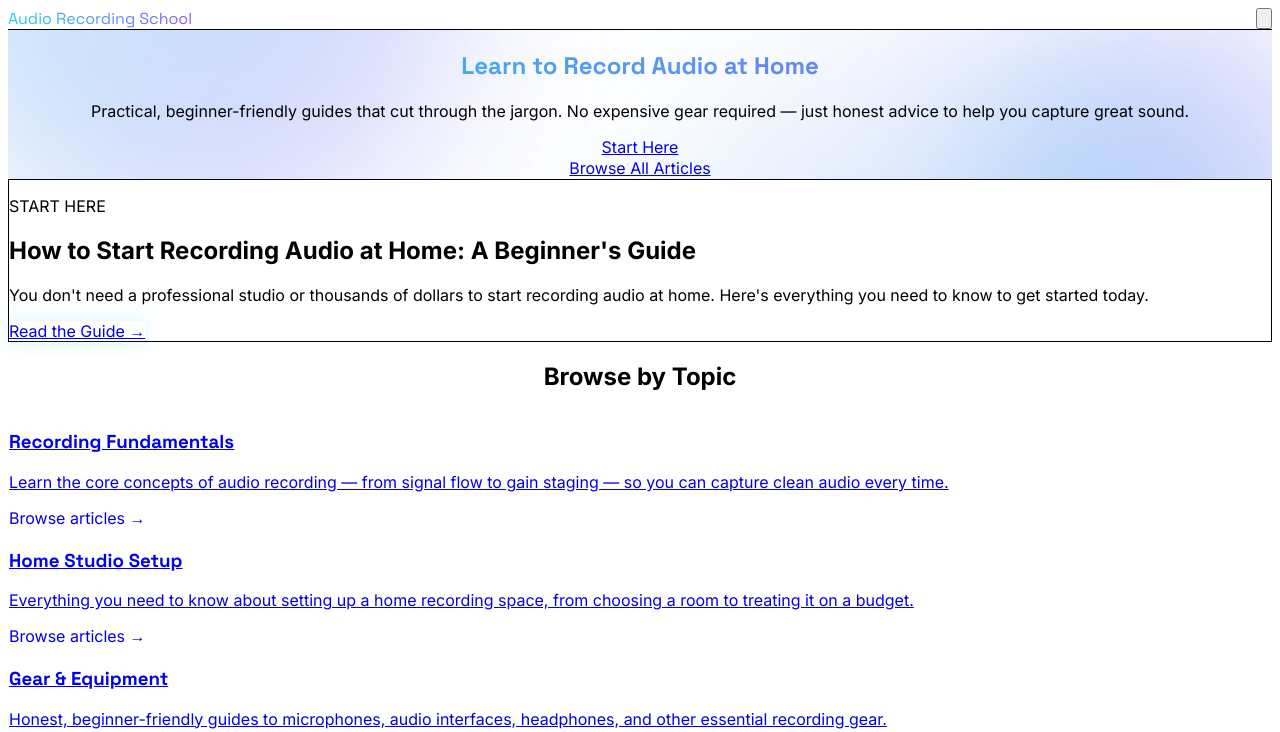
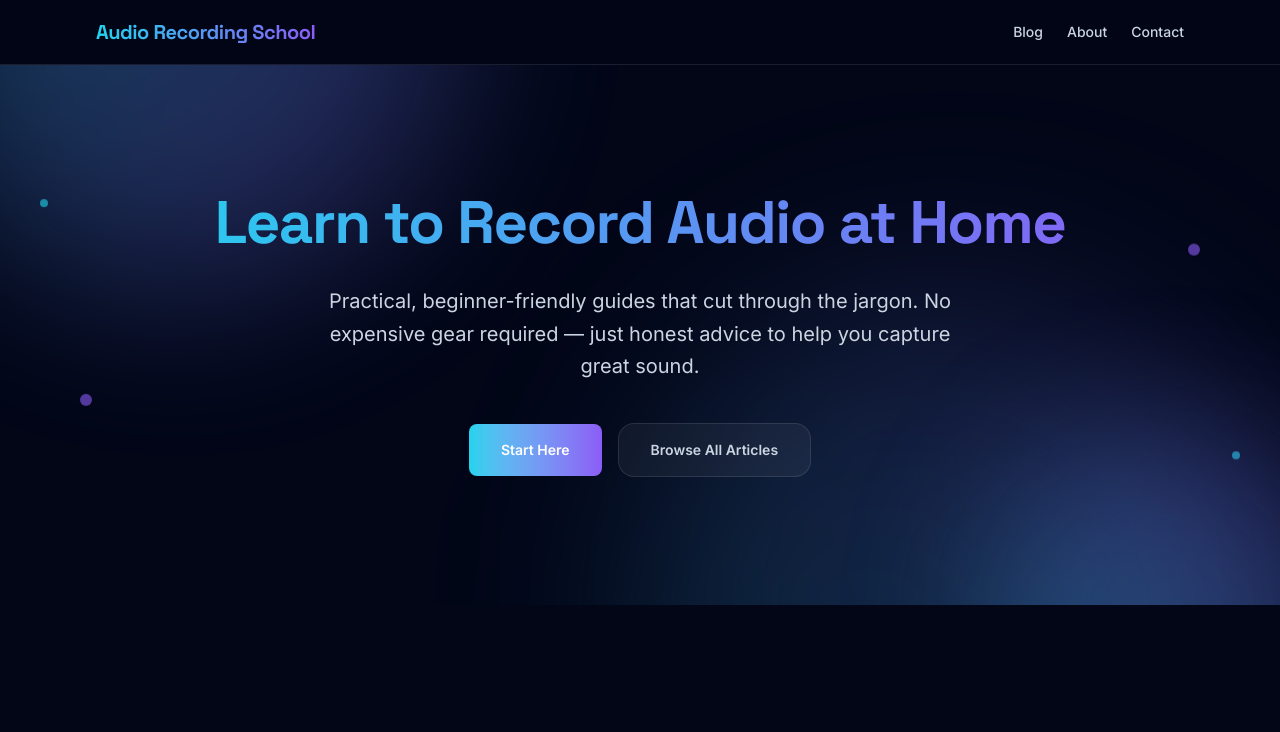
Before and after one commit to TheConflux-Core/audiorecordingschool, a Next.js app: page / in a window 1280 px wide. Shown: the top 732 px of the page. Built offline with nearby package versions, Linux system fonts and the light colour scheme.

Commit message:
chore: remove stale tailwind.config.ts (migrated to CSS @theme in v4)

```diff
--- a/app/globals.css
+++ b/app/globals.css
@@ -1,14 +1,84 @@
-@tailwind base;
-@tailwind components;
-@tailwind utilities;
+@import "tailwindcss";
+@plugin "@tailwindcss/typography";
 
-/* Smooth scroll behavior */
+/* ============================================================
+   TAILWIND V4 THEME CONFIGURATION
+   All custom design tokens live here (not tailwind.config.ts)
+   ============================================================ */
+@theme {
+  /* ---- Custom Colors ---- */
+  --color-slate-300: #cbd5e1;
+  --color-slate-400: #94a3b8;
+  --color-slate-500: #64748b;
+  --color-slate-900: #0f172a;
+  --color-slate-950: #020617;
+  --color-cyan-300: #67e8f9;
+  --color-cyan-400: #22d3ee;
+  --color-cyan-500: #06b6d4;
+  --color-violet-500: #8b5cf6;
+  --color-violet-400: #a78bfa;
+
+  /* ---- Fonts ---- */
+  --font-sans: var(--font-inter), ui-sans-serif, system-ui, sans-serif;
+  --font-heading: var(--font-space-grotesk), ui-sans-serif, system-ui, sans-serif;
+
+  /* ---- Animations ---- */
+  --animate-float: float 6s ease-in-out infinite;
+  --animate-gradient-shift: gradient-shift 8s ease infinite;
+  --animate-fade-up: fade-up 0.6s ease-out forwards;
+  --animate-glow-pulse: glow-pulse 2s ease-in-out infinite;
+
+  /* ---- Typography Plugin Vars (dark mode) ---- */
+  --tw-prose-body: var(--color-slate-300);
+  --tw-prose-headings: #ffffff;
+  --tw-prose-lead: var(--color-slate-400);
+  --tw-prose-links: var(--color-cyan-400);
+  --tw-prose-bold: #ffffff;
+  --tw-prose-counters: var(--color-slate-400);
+  --tw-prose-bullets: var(--color-slate-500);
+  --tw-prose-hr: var(--color-slate-900);
+  --tw-prose-quotes: var(--color-slate-300);
+  --tw-prose-quote-borders: var(--color-cyan-400);
+  --tw-prose-captions: var(--color-slate-400);
+  --tw-prose-code: var(--color-cyan-300);
+  --tw-prose-pre-code: var(--color-slate-300);
+  --tw-prose-pre-bg: var(--color-slate-900);
+  --tw-prose-th-borders: var(--color-slate-500);
+  --tw-prose-td-borders: var(--color-slate-900);
+}
+
+/* ============================================================
+   KEYFRAME ANIMATIONS
+   ============================================================ */
+@keyframes float {
+  0%, 100% { transform: translateY(0px); }
+  50% { transform: translateY(-20px); }
+}
+
+@keyframes gradient-shift {
+  0%, 100% { transform: translate(0, 0) scale(1); }
+  33% { transform: translate(30px, -50px) scale(1.1); }
+  66% { transform: translate(-20px, 20px) scale(0.9); }
+}
+
+@keyframes fade-up {
+  from { opacity: 0; transform: translateY(20px); }
+  to { opacity: 1; transform: translateY(0); }
+}
+
+@keyframes glow-pulse {
+  0%, 100% { box-shadow: 0 0 20px rgba(34, 211, 238, 0.1); }
+  50% { box-shadow: 0 0 30px rgba(34, 211, 238, 0.25); }
+}
+
+/* ============================================================
+   BASE STYLES
+   ============================================================ */
 @layer base {
   html {
     scroll-behavior: smooth;
   }
 
-  /* Custom selection color */
   ::selection {
     background-color: rgba(34, 211, 238, 0.3);
     color: white;
@@ -18,22 +88,21 @@
   ::-webkit-scrollbar {
     width: 12px;
   }
-
   ::-webkit-scrollbar-track {
     background: #020617;
   }
-
   ::-webkit-scrollbar-thumb {
     background: #334155;
     border-radius: 6px;
   }
-
   ::-webkit-scrollbar-thumb:hover {
     background: #475569;
   }
 }
 
-/* Reading progress bar */
+/* ============================================================
+   COMPONENT UTILITIES
+   ============================================================ */
 @layer components {
   .reading-progress {
     position: fixed;
@@ -45,7 +114,6 @@
     transition: width 0.1s ease-out;
   }
 
-  /* Gradient text utility */
   .gradient-text {
     background: linear-gradient(to right, #22d3ee, #8b5cf6);
     -webkit-background-clip: text;
@@ -53,45 +121,30 @@
     -webkit-text-fill-color: transparent;
   }
 
-  /* Glass card utility */
   .glass-card {
     background: rgba(255, 255, 255, 0.05);
     backdrop-filter: blur(12px);
     -webkit-backdrop-filter: blur(12px);
     border: 1px solid rgba(255, 255, 255, 0.1);
-    border-radius: 0.75rem;
+    border-radius: 1rem;
   }
 
-  /* Glow hover utility */
   .glow-hover {
     transition: box-shadow 0.3s ease, transform 0.3s ease;
   }
-
   .glow-hover:hover {
     box-shadow: 0 0 30px rgba(34, 211, 238, 0.15);
     transform: scale(1.02);
   }
 }
 
-/* Gradient mesh background animation */
-@keyframes gradient-shift {
-  0%, 100% {
-    transform: translate(0, 0) scale(1);
-  }
-  33% {
-    transform: translate(30px, -50px) scale(1.1);
-  }
-  66% {
-    transform: translate(-20px, 20px) scale(0.9);
-  }
-}
-
-/* Gradient mesh background elements */
+/* ============================================================
+   GRADIENT MESH BACKGROUNDS
+   ============================================================ */
 .gradient-mesh {
   position: relative;
   overflow: hidden;
 }
-
 .gradient-mesh::before,
 .gradient-mesh::after {
   content: '';
@@ -100,17 +153,15 @@
   filter: blur(80px);
   opacity: 0.3;
   animation: gradient-shift 20s ease-in-out infinite;
+  pointer-events: none;
 }
-
 .gradient-mesh::before {
   width: 500px;
   height: 500px;
   background: linear-gradient(135deg, #22d3ee 0%, #8b5cf6 100%);
   top: -250px;
   left: -100px;
-  animation-delay: 0s;
 }
-
 .gradient-mesh::after {
   width: 400px;
   height: 400px;
@@ -120,7 +171,6 @@
   animation-delay: -10s;
 }
 
-/* Additional gradient blob for more depth */
 .gradient-mesh-extra {
   position: absolute;
   width: 600px;
@@ -135,34 +185,3 @@
   animation-delay: -5s;
   pointer-events: none;
 }
-
-/* Fade-up animation */
-@keyframes fade-up {
-  from {
-    opacity: 0;
-    transform: translateY(20px);
-  }
-  to {
-    opacity: 1;
-    transform: translateY(0);
-  }
-}
-
-.animate-fade-up {
-  animation: fade-up 0.6s ease-out forwards;
-  opacity: 0;
-}
-
-/* Float animation for decorative elements */
-@keyframes float {
-  0%, 100% {
-    transform: translateY(0px);
-  }
-  50% {
-    transform: translateY(-20px);
-  }
-}
-
-.animate-float {
-  animation: float 3s ease-in-out infinite;
-}
--- a/tailwind.config.ts
+++ /dev/null
@@ -1,113 +0,0 @@
-import type { Config } from 'tailwindcss';
-import typography from '@tailwindcss/typography';
-
-const config: Config = {
-  content: [
-    './app/**/*.{js,ts,jsx,tsx,mdx}',
-    './components/**/*.{js,ts,jsx,tsx,mdx}',
-  ],
-  theme: {
-    extend: {
-      colors: {
-        slate: {
-          300: '#cbd5e1',
-          400: '#94a3b8',
-          500: '#64748b',
-          900: '#0f172a',
-          950: '#020617',
-        },
-        cyan: {
-          300: '#67e8f9',
-          400: '#22d3ee',
-        },
-        violet: {
-          500: '#8b5cf6',
-        },
-      },
-      animation: {
-        float: 'float 6s ease-in-out infinite',
-        'gradient-shift': 'gradient-shift 8s ease infinite',
-        'fade-up': 'fade-up 0.6s ease-out',
-        'glow-pulse': 'glow-pulse 2s ease-in-out infinite',
-      },
-      keyframes: {
-        float: {
-          '0%, 100%': { transform: 'translateY(0)' },
-          '50%': { transform: 'translateY(-20px)' },
-        },
-        'gradient-shift': {
-          '0%, 100%': { backgroundPosition: '0% 50%' },
-          '50%': { backgroundPosition: '100% 50%' },
-        },
-        'fade-up': {
-          '0%': { opacity: '0', transform: 'translateY(20px)' },
-          '100%': { opacity: '1', transform: 'translateY(0)' },
-        },
-        'glow-pulse': {
-          '0%, 100%': { boxShadow: '0 0 20px rgba(34, 211, 238, 0.1)' },
-          '50%': { boxShadow: '0 0 30px rgba(34, 211, 238, 0.25)' },
-        },
-      },
-      typography: ({ theme }: { theme: any }) => ({
-        lg: {
-          css: {
-            '--tw-prose-body': theme('colors.slate[300]'),
-            '--tw-prose-headings': theme('colors.white'),
-            '--tw-prose-lead': theme('colors.slate[400]'),
-            '--tw-prose-links': theme('colors.cyan[400]'),
-            '--tw-prose-bold': theme('colors.white'),
-            '--tw-prose-counters': theme('colors.slate[400]'),
-            '--tw-prose-bullets': theme('colors.slate[500]'),
-            '--tw-prose-hr': theme('colors.slate[900]'),
-            '--tw-prose-quotes': theme('colors.slate[300]'),
-            '--tw-prose-quote-borders': theme('colors.cyan[400]'),
-            '--tw-prose-captions': theme('colors.slate[400]'),
-            '--tw-prose-code': theme('colors.cyan[300]'),
-            '--tw-prose-pre-code': theme('colors.slate[300]'),
-            '--tw-prose-pre-bg': theme('colors.slate[900]'),
-            '--tw-prose-th-borders': theme('colors.slate[500]'),
-            '--tw-prose-td-borders': theme('colors.slate[900]'),
-            color: theme('colors.slate[300]'),
-            a: {
-              color: theme('colors.cyan[400]'),
-              textDecoration: 'underline',
-              '&:hover': {
-                color: theme('colors.cyan[300]'),
-              },
-            },
-            h1: { color: theme('colors.white') },
-            h2: { color: theme('colors.white') },
-            h3: { color: theme('colors.white') },
-            h4: { color: theme('colors.white') },
-            h5: { color: theme('colors.white') },
-            h6: { color: theme('colors.white') },
-            strong: { color: theme('colors.white') },
-            blockquote: {
-              borderLeftColor: theme('colors.cyan[400]'),
-              background: 'rgba(255, 255, 255, 0.03)',
-              backdropFilter: 'blur(8px)',
-              borderRadius: '0.5rem',
-              padding: '1rem 1.5rem',
-            },
-            code: {
-              color: theme('colors.cyan[300]'),
-              backgroundColor: theme('colors.slate[900]'),
-              borderRadius: '0.25rem',
-              padding: '0.125rem 0.375rem',
-              border: '1px solid rgba(255, 255, 255, 0.1)',
-            },
-            'code::before': { content: '""' },
-            'code::after': { content: '""' },
-            pre: {
-              backgroundColor: theme('colors.slate[900]'),
-              border: '1px solid rgba(255, 255, 255, 0.1)',
-            },
-          },
-        },
-      }),
-    },
-  },
-  plugins: [typography],
-};
-
-export default config;
```
